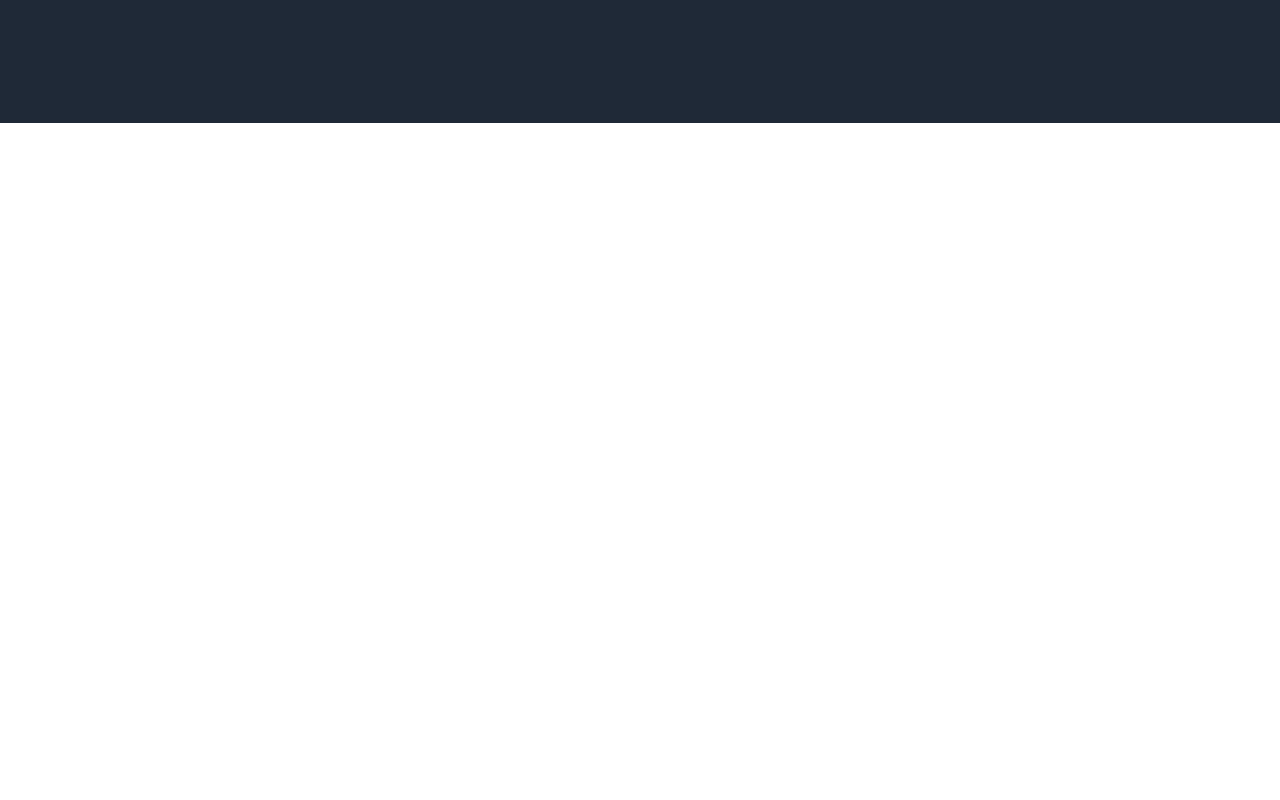
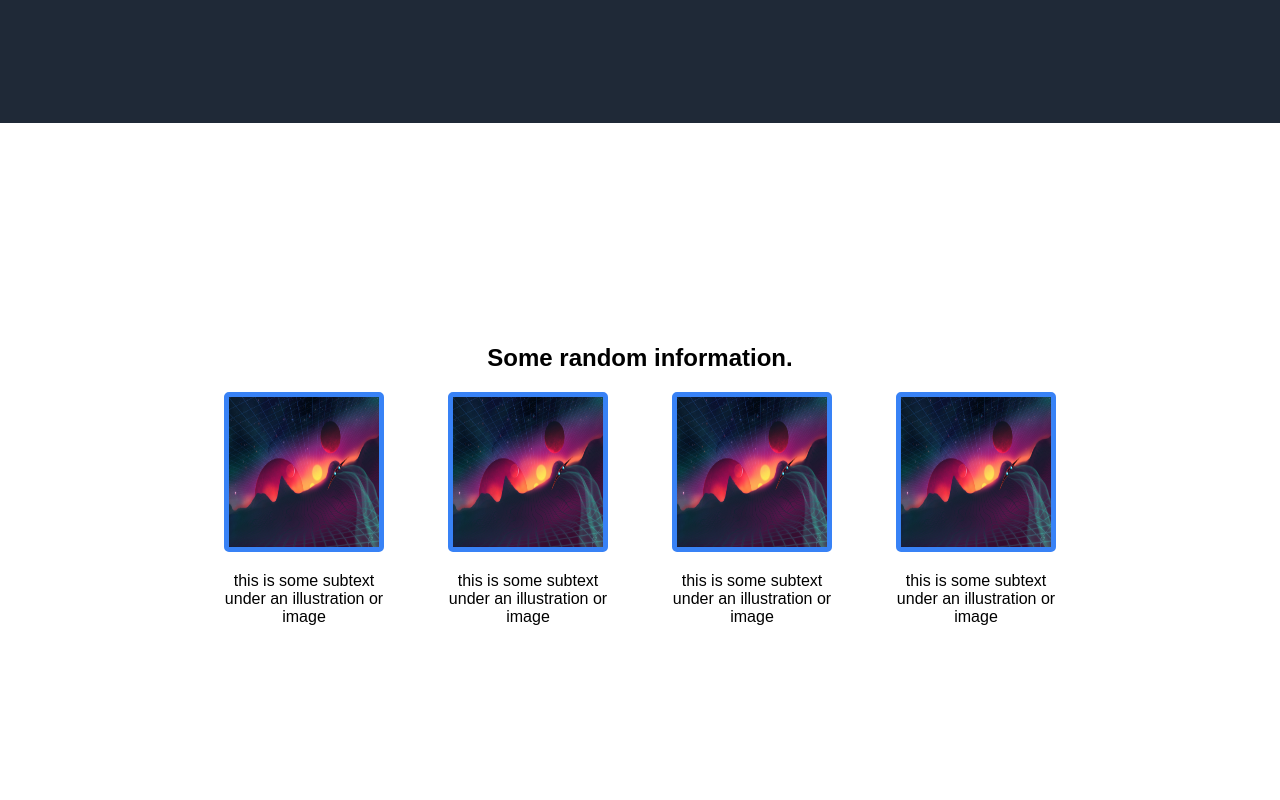
Before and after one commit to riverBanjo/landing-page-project, a plain HTML site: page index.html in a window 1280 px wide. Shown: the part 660-1460 px from the top of the page. Drawn offline with Linux system fonts and the light colour scheme.

Commit message:
Adds card section

```diff
--- a/css/styles.css
+++ b/css/styles.css
@@ -16,6 +16,7 @@ body{
 
 .row{
     display: flex;
+    flex-direction: row;
     width: 70vw;
     margin-left: auto;
     margin-right: auto;
@@ -25,7 +26,9 @@ body{
     background-color: inherit var(--main-color);
     height: 90vh;
     display: flex;
+    flex-direction: column;
     align-items: center;
+    justify-content: center;
 }
 
 .light-grey {
@@ -46,8 +49,16 @@ img {
     height: auto;
 }
 
+.col-1{
+    width: 100%;
+}
+
 .col-2{
     width: 50%;
+}
+
+.col-4{
+    width: 25%;
 }
 
 /* Header CSS
@@ -98,3 +109,33 @@ input[type=button]{
     padding: 7px 30px 7px 30px;
     font-size: 18px;
 }
+
+/*
+* Card Section
+*/
+
+.square-img{
+    width: 150px;
+    height: 150px;
+    overflow: hidden;
+    border: 5px solid var(--blue-color);
+    border-radius: 5px;
+}
+
+.txt-center{
+    text-align: center;
+}
+
+.center-card{
+    display: flex;
+    flex-direction: column;
+    align-items: center;
+}
+
+.card{
+    width: 160px;
+}
+
+/*
+* Qoute Section
+*/
--- a/index.html
+++ b/index.html
@@ -35,19 +35,47 @@
         </div>
     </header>
     <main>
-        <div class="section">
+        <div class="section txt-center">
             <div class="row">
-                <div class="col-1"></div>
+                <div class="col-1">
+                    <h2>Some random information.</h2>
+                </div>
             </div>
             <div class="row">
-                <div class="col-4"></div>
-                <div class="col-4"></div>
-                <div class="col-4"></div>
-                <div class="col-4"></div>
+                <div class="col-4 center-card">
+                    <div class="card">
+                        <img class="square-img" src="img/1094289.jpg" alt="Placeholder Image">
+                        <p>this is some subtext under an illustration or image</p>
+                    </div>
+                </div>
+                <div class="col-4 center-card">
+                    <div class="card">
+                        <img class="square-img" src="img/1094289.jpg" alt="Placeholder Image">
+                        <p>this is some subtext under an illustration or image</p>
+                    </div>
+                </div>
+                <div class="col-4 center-card">
+                    <div class="card">
+                        <img class="square-img" src="img/1094289.jpg" alt="Placeholder Image">
+                        <p>this is some subtext under an illustration or image</p>
+                    </div>
+                </div>
+                <div class="col-4 center-card">
+                    <div class="card">
+                        <img class="square-img" src="img/1094289.jpg" alt="Placeholder Image">
+                        <p>this is some subtext under an illustration or image</p>
+                    </div>
+                </div>
             </div>
         </div>
         <div class="section light-grey">
-            <div class="col-1"></div>
+            <div class="row">
+                <div class="col-1">
+                    <q class="qoute">This is an inspiring quote, or a testimonial from a customer. Maybe it's just filling up space, or maybe people will actually read it. Who knows? All I know is that it looks nice.</q>
+                    <br>
+                    <b>-Thor, God of Thunder</b>
+                </div>
+            </div>
         </div>
         <div class="section">
             <div class="col-1"></div>
```
